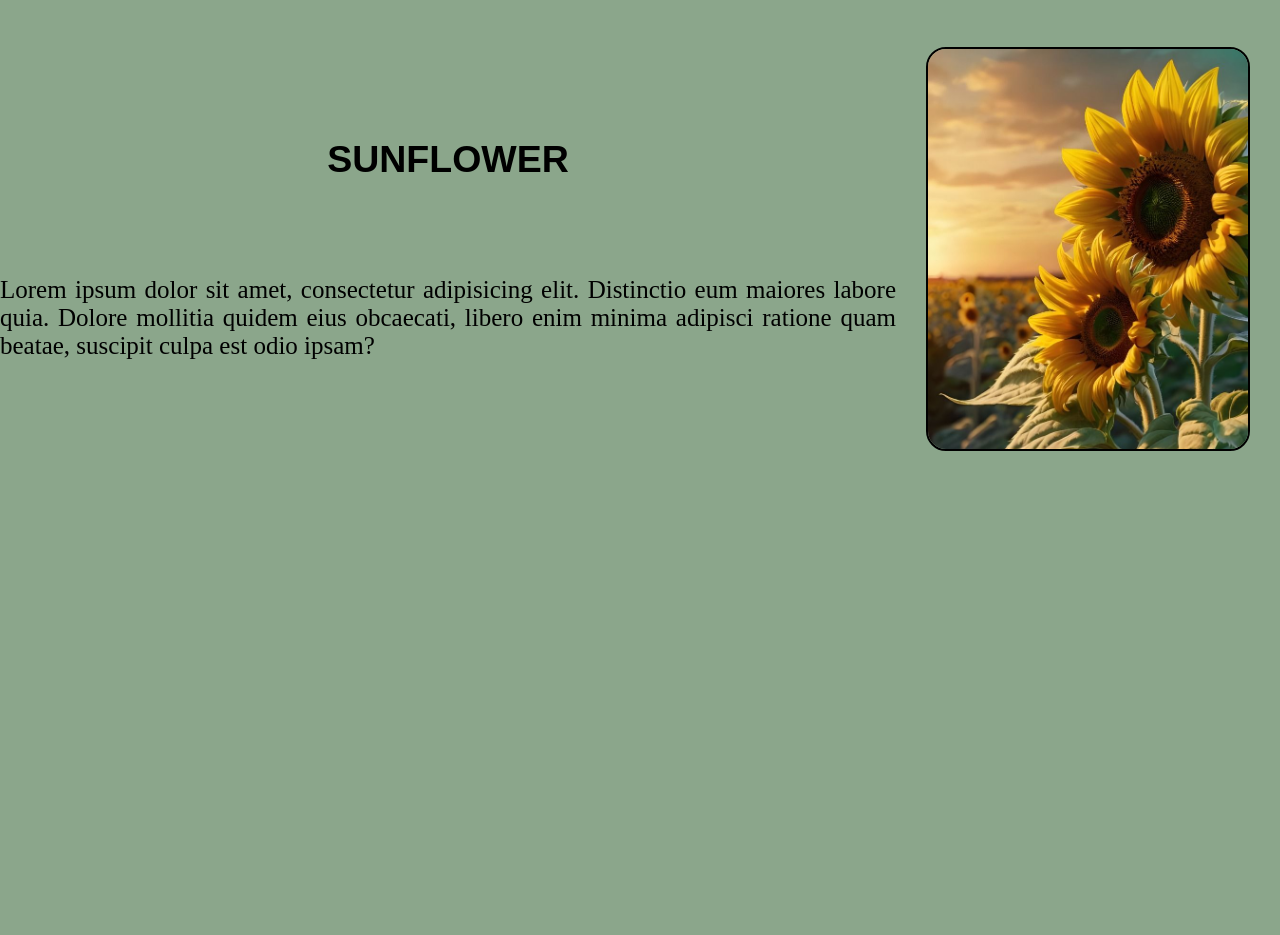
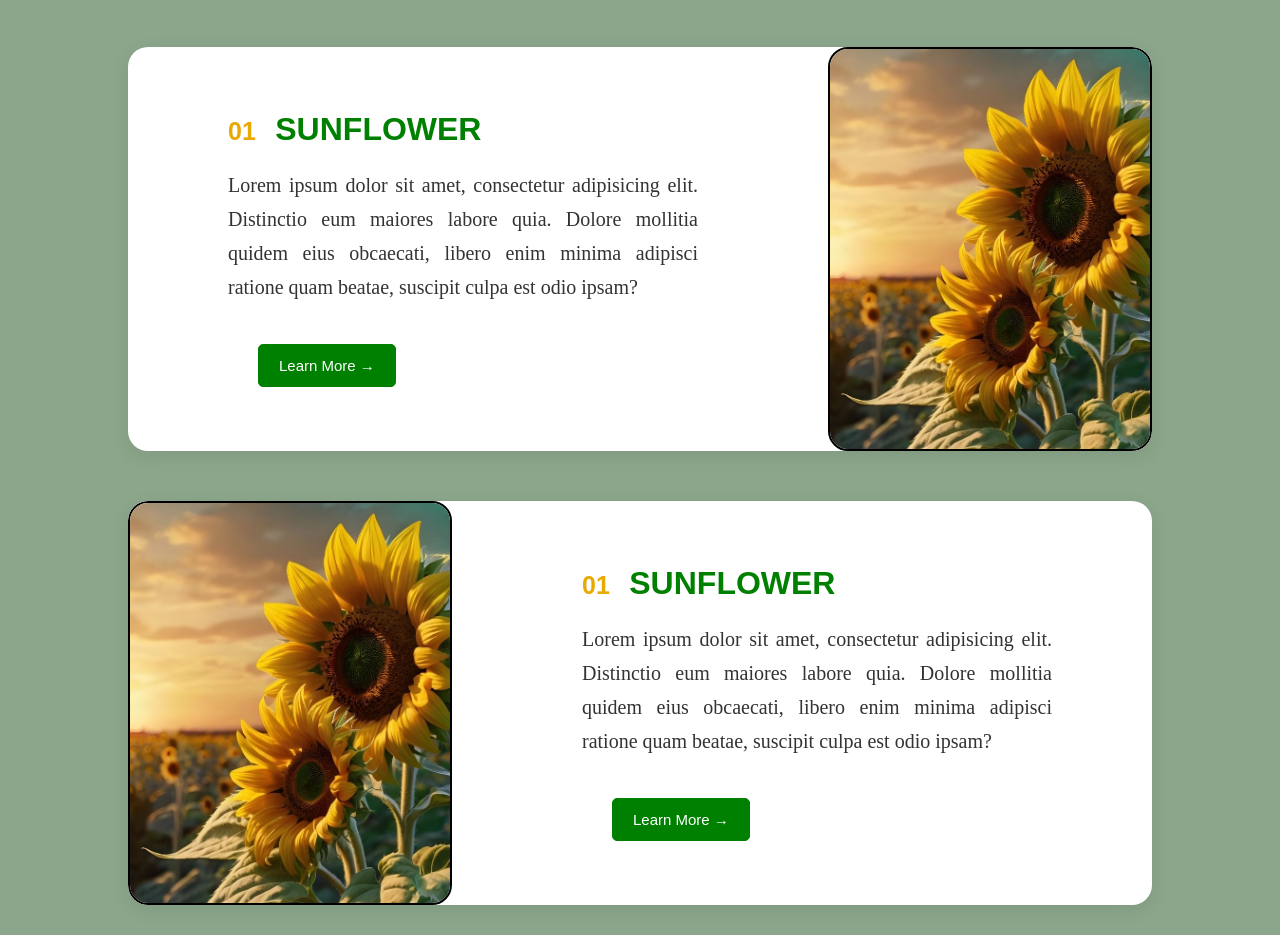
Before and after one commit to viveks227/Sun_shine, a plain HTML site: page Front-end/index.html in a window 1280 px wide. Shown: the part 1288-2223 px from the top of the page. Before the commit the page ends 1739 px from the top, so only its background shows below. Drawn offline with Linux system fonts and the light colour scheme.

Commit message:
flower/grid reverse feature added

```diff
--- a/Front-end/index.html
+++ b/Front-end/index.html
@@ -76,11 +76,26 @@
      <div id="flowerSection">
         <div class="flowerRow">
             <div class="flowerText">
+                <span>01</span>
                 <h2>Sunflower</h2>
-
                 <p>
                     Lorem ipsum dolor sit amet, consectetur adipisicing elit. Distinctio eum maiores labore quia. Dolore mollitia quidem eius obcaecati, libero enim minima adipisci ratione quam beatae, suscipit culpa est odio ipsam?
                 </p>
+                <button>Learn More →</button>
+            </div>
+            <div class="flowerImg">
+                <img src="flower-img/sunflower2.jpg" alt="Sunflower"/>
+            </div>
+        </div>
+
+        <div class="flowerRow reverse">
+            <div class="flowerText">
+                <span>01</span>
+                <h2>Sunflower</h2>
+                <p>
+                    Lorem ipsum dolor sit amet, consectetur adipisicing elit. Distinctio eum maiores labore quia. Dolore mollitia quidem eius obcaecati, libero enim minima adipisci ratione quam beatae, suscipit culpa est odio ipsam?
+                </p>
+                <button>Learn More →</button>
             </div>
             <div class="flowerImg">
                 <img src="flower-img/sunflower2.jpg" alt="Sunflower"/>
--- a/Front-end/style.css
+++ b/Front-end/style.css
@@ -122,28 +122,56 @@ input[type=text]:focus {
 
 /* Flower Section */
 
+#flowerSection {
+  width: 80%;
+  max-width: 1200px;
+  margin: 30px auto;
+}
+
 .flowerRow {
   display: flex;
   align-items: center;
   gap: 30px;
-  margin-top: 50px;
+  margin: 50px 0 25px 0;
+  background-color: white;
+  border-radius: 20px;
+  overflow: hidden;
+  box-shadow: 0 5px 20px rgba(0, 0, 0, 0.08);
 }
 
 .flowerText {
+  width: 65%;
+  padding: 40px 100px;
+  display: inline-block;
+}
+
+.flowerText span {
+  color: #e8a900;
   font-size: 25px;
-  display: inline-block;
+  font-weight: bold;
 }
 
 .flowerText h2 {
   text-align: center;
   text-transform: uppercase;
-  color: rgb(0, 0, 0);
+  display: inline-block;
+  margin-left: 15px;
+  font-size: 32px;
+  color: green;
 }
 
 .flowerText p {
   margin-top: 95px;
   text-align: justify;
   font-family: "Times New Roman", Times, serif;
+  margin: 20px 0;
+  line-height: 1.7;
+  font-size: 20px;
+  color: #333;
+}
+
+.flowerImg {
+  width: 40%;
 }
 
 .flowerImg img {
@@ -153,7 +181,28 @@ input[type=text]:focus {
   object-fit: cover;
   border: 2px solid black;
   border-radius: 20px;
-  margin-right: 30px;
+}
+
+.flowerText button {
+  background-color: green;
+  color: white;
+  border: 1px solid green;
+  border-radius: 5px;
+  cursor: pointer;
+  margin: 20px 0 0 30px;
+  font-size: 15px;
+  padding: 12px 20px;
+}
+
+.flowerText button:hover {
+  background-color: orange;
+  color: white;
+  border: 1px solid orange;
+}
+
+.flowerRow.reverse {
+  display: flex;
+  flex-direction: row-reverse;
 }
 /*
 @keyframes scroll {
```
